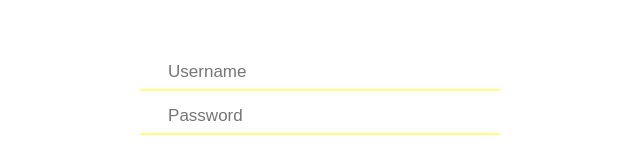
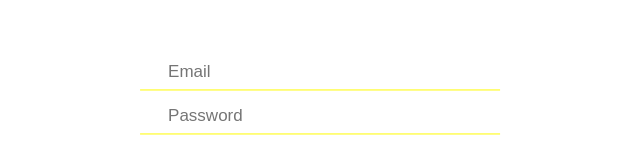
Before and after one commit to lawrencejon/Login-Page, a plain HTML site: page index.html in a window 1280 px wide. Shown: the part 356-515 px from the top of the page, 320-960 px from the left. Drawn offline with Linux system fonts and the light colour scheme.

Commit message:
change username to email

```diff
--- a/index.html
+++ b/index.html
@@ -13,7 +13,7 @@
         <h1>Login</h1>
         <div class="textbox">
             <i class="fas fa-user"></i>
-            <input type="text" placeholder="Username">
+            <input type="email" placeholder="Email">
 
         </div>
 
```
